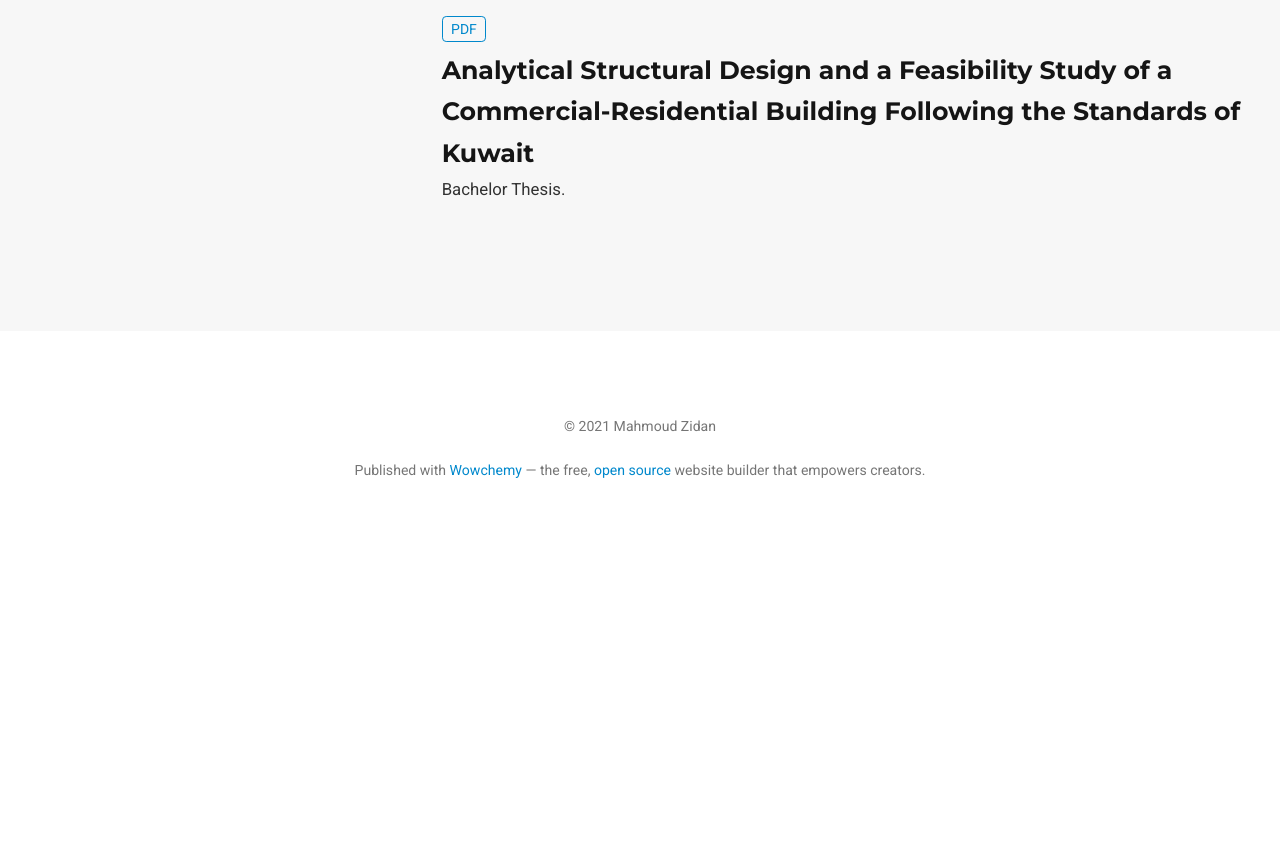
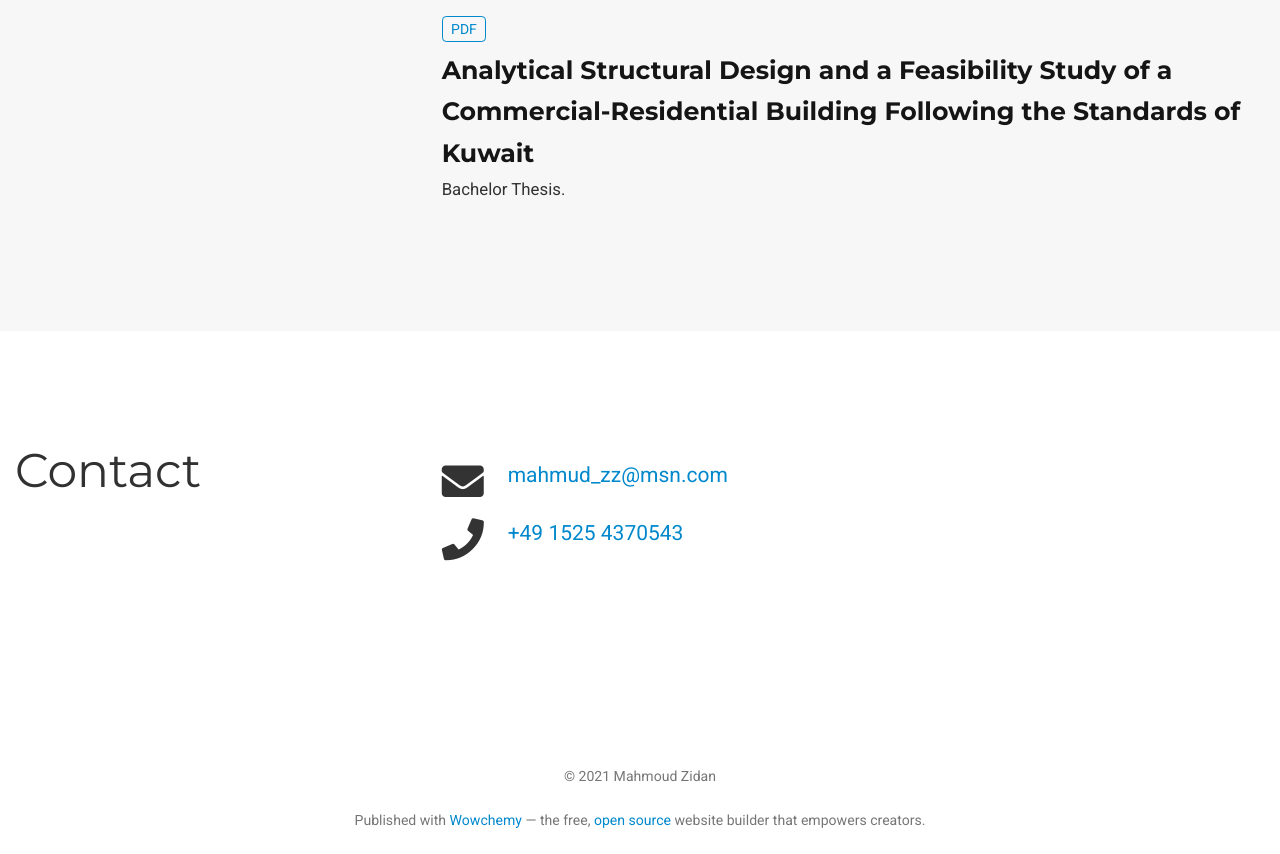
Before and after one commit to zidanmahmoud/zidanmahmoud.github.io, a plain HTML site: page index.html in a window 1280 px wide. Shown: the part 3560-4414 px from the top of the page. Before the commit the page ends 4064 px from the top, so only its background shows below. Drawn offline with nearby package versions, Linux system fonts and the light colour scheme; some icons are missing.

Commit message:
add contact info

```diff
--- a/index.html
+++ b/index.html
@@ -2047,6 +2047,130 @@
 
 
 
+
+
+
+
+
+
+
+
+
+
+
+
+
+
+
+
+
+
+
+
+
+
+
+
+
+
+
+
+
+
+
+
+
+
+
+
+
+
+
+
+
+
+
+  <section id="contact" class="home-section wg-contact  "  >
+   <div class="home-section-bg " ></div>
+    <div class="container">
+
+
+      <div class="row  ">
+
+
+          <div class="section-heading col-12 col-lg-4 mb-3 mb-lg-0 d-flex flex-column align-items-center align-items-lg-start">
+            <h1 class="mb-0">Contact</h1>
+
+          </div>
+
+
+
+
+
+
+
+
+
+
+
+
+
+
+
+
+
+
+
+
+<div class="col-12 col-lg-8">
+
+
+
+
+  <ul class="fa-ul">
+
+
+    <li>
+      <i class="fa-li fas fa-envelope fa-2x" aria-hidden="true"></i>
+      <span id="person-email"><a href="mailto:mahmud_zz@msn.com">mahmud_zz@msn.com</a></span>
+    </li>
+
+
+
+    <li>
+      <i class="fa-li fas fa-phone fa-2x" aria-hidden="true"></i>
+      <span id="person-telephone"><a href="tel:&#43;49%201525%204370543">&#43;49 1525 4370543</a></span>
+    </li>
+
+
+
+
+
+
+
+
+
+
+
+
+
+
+  </ul>
+
+
+
+</div>
+
+
+
+      </div>
+
+
+    </div>
+  </section>
+
+
+
   </div>
 
   <div class="page-footer">
```
